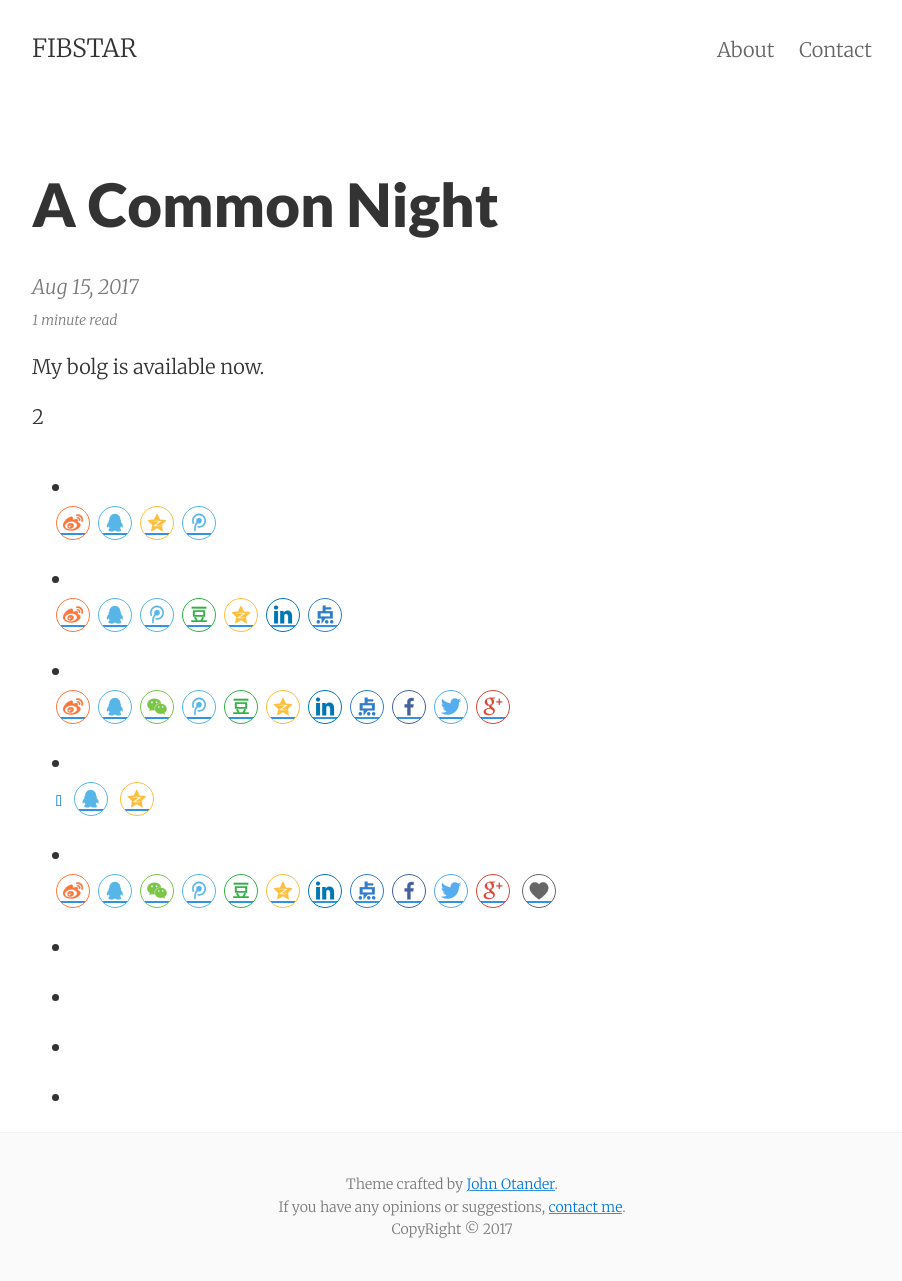
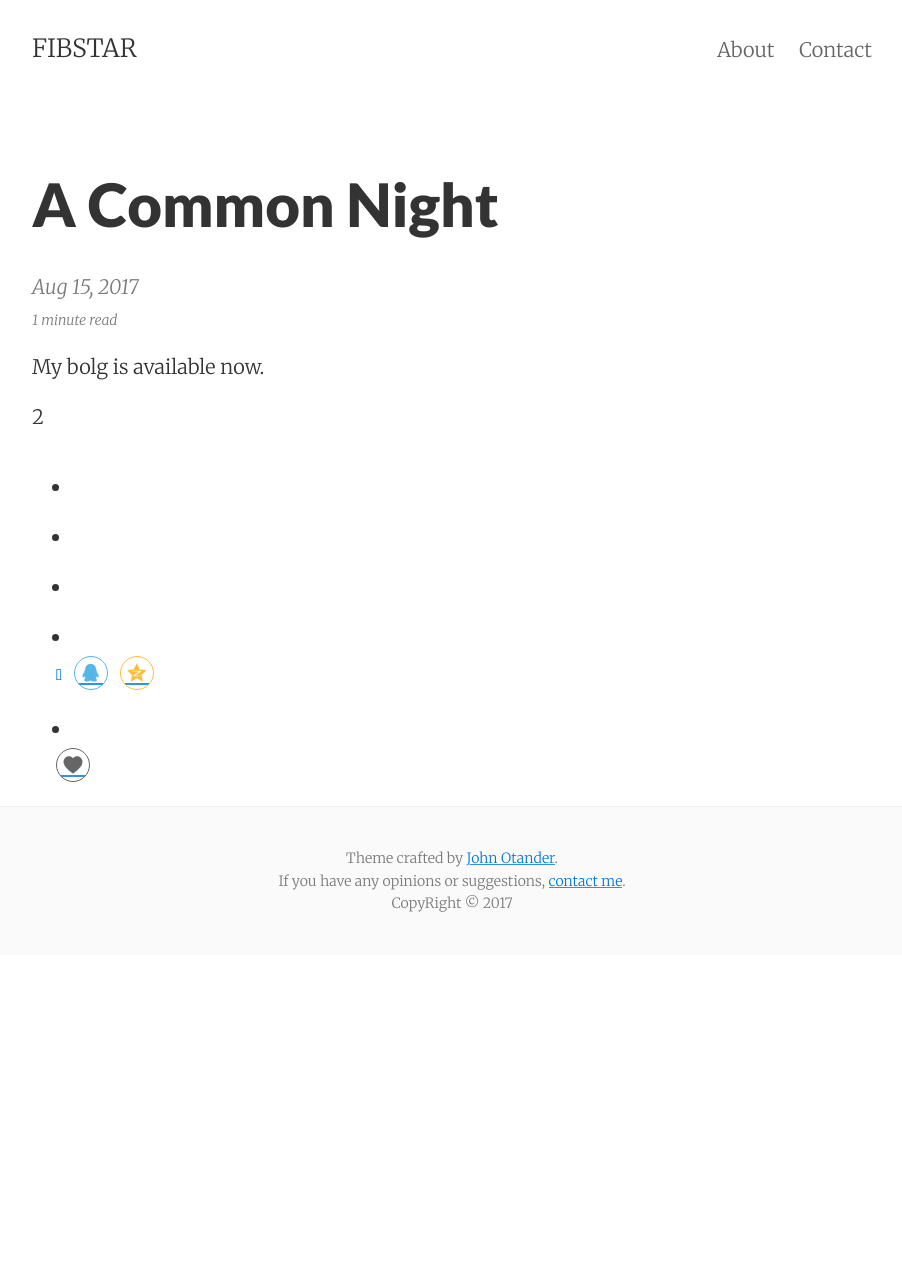
Before and after one commit to FIBSTAR/FIBSTAR.github.io, a Jekyll site: the page built from _posts/2017-08-15-01.md, in a window 1280 px wide. Shown: the whole page, without its empty margins (188-1090 px from the left). Built offline with Jekyll 4.4.1, drawn with Linux system fonts in a browser that asks for light colours; nearby versions of some CDN libraries; after the commit the page ends 955 px from its top, so only the background shows below that.

Commit message:
Update share_buttons.html

```diff
--- a/_includes/share_buttons.html
+++ b/_includes/share_buttons.html
@@ -65,21 +65,7 @@
         <a href="javascript:" class="social-share-icon icon-heart"></a>
       </div>
     </li>
-    <li class="row">
-      <div id="share-1"></div>
-    </li>
-    <li class="row">
-      <div id="share-2"></div>
-    </li>
-    <li class="row">
-      <div id="share-3" data-sites="weibo,qq,qzone,tencent"></div>
-    </li>
-    <li class="row">
-      <div id="share-4" data-disabled="wechat , facebook, twitter, google"></div>
-    </li>
 
-
-<script src="http://apps.bdimg.com/libs/jquery/1.8.2/jquery.js"></script>
 <script src="{{ site.baseurl }}/dist/js/jquery.share.min.js"></script>
 
 
```
